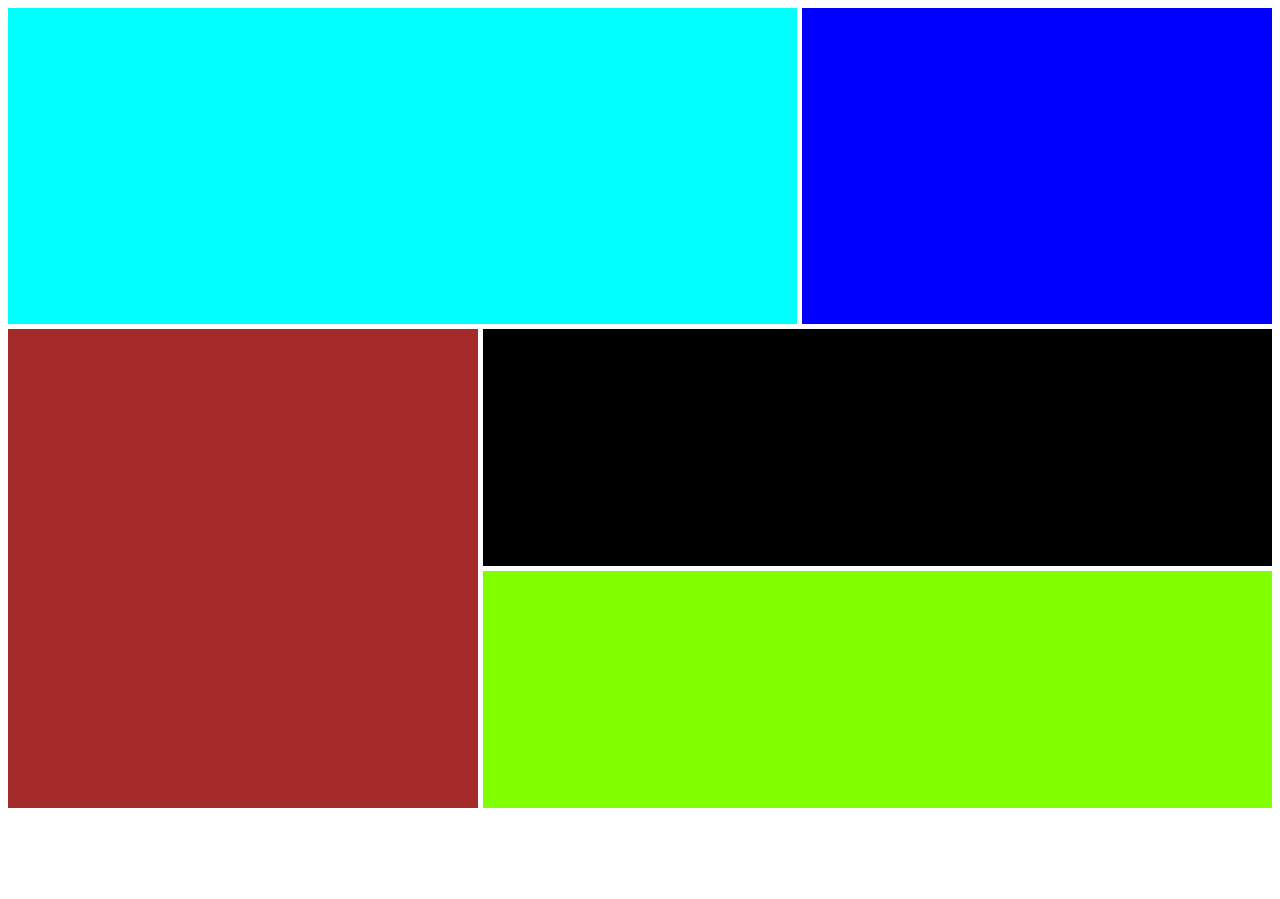
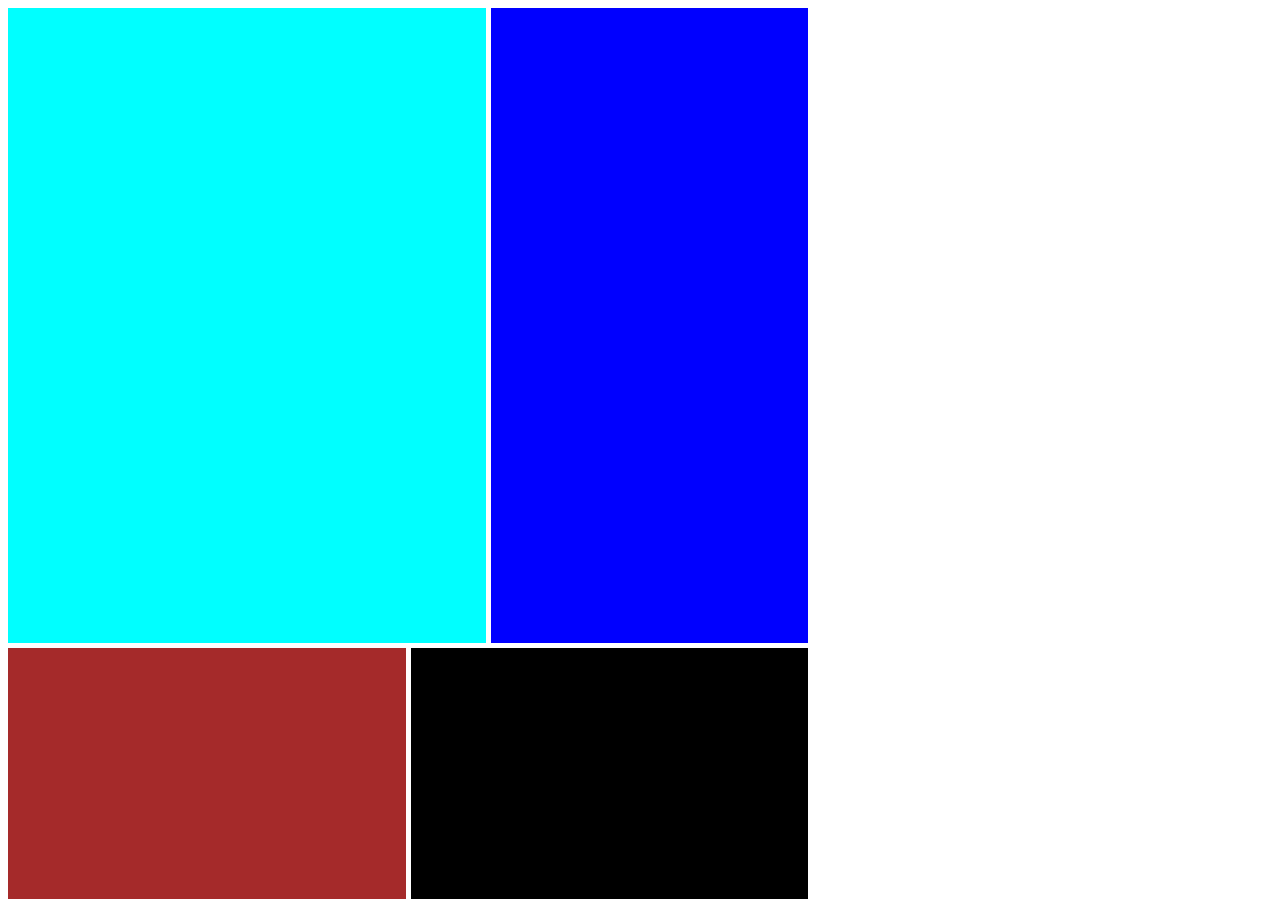
Before and after one commit to nakedwire001/nakedwire001.github.io, a plain HTML site: page grid.html in a window 1280 px wide. Shown: the top 899 px of the page. Before the commit the page ends 816 px from the top, so only its background shows below. Drawn offline with Linux system fonts and the light colour scheme.

Commit message:
Update grid.css

```diff
--- a/grid.css
+++ b/grid.css
@@ -1,32 +1,33 @@
 .container{
     display: grid;
-    height: 100vh;
-    grid-template-columns: 1.5fr 1fr 1.5fr;
-    grid-template-rows: 1.2fr 0.9fr 0.9fr;
-    grid-template-areas:
-    "logo logo main"
-    "article content1 content1"
-    "article content2 content2"
-    ;
+    height: 100vw;
+	 width: 100vh;
+    grid-template-columns: repeat(10, 1fr);
+    grid-template-rows: repeat(10, 1fr);
     grid-gap: 5px;
 }
 #logo{
     background-color: aqua;
-    grid-area: logo;
+grid-column: 1/7;
+grid-row: 1/6;
 }
 #main{
     background-color: blue;
-    grid-area: main;
+grid-column: 7/11;
+grid-row: 1/6;
 }
 #article{
     background-color: brown;
-    grid-area: article;
+grid-column: 1/6;
+grid-row: 6/12;
 }
 #content1{
     background-color: black;
-    grid-area: content1;
+grid-column: 6/11;
+grid-row: 6/8;
 }
 #content2{
-    background-color: chartreuse;
-    grid-area: content2;
+    background-color: pink;
+grid-column: 6/11;
+grid-row: 8/12;
 }
```
